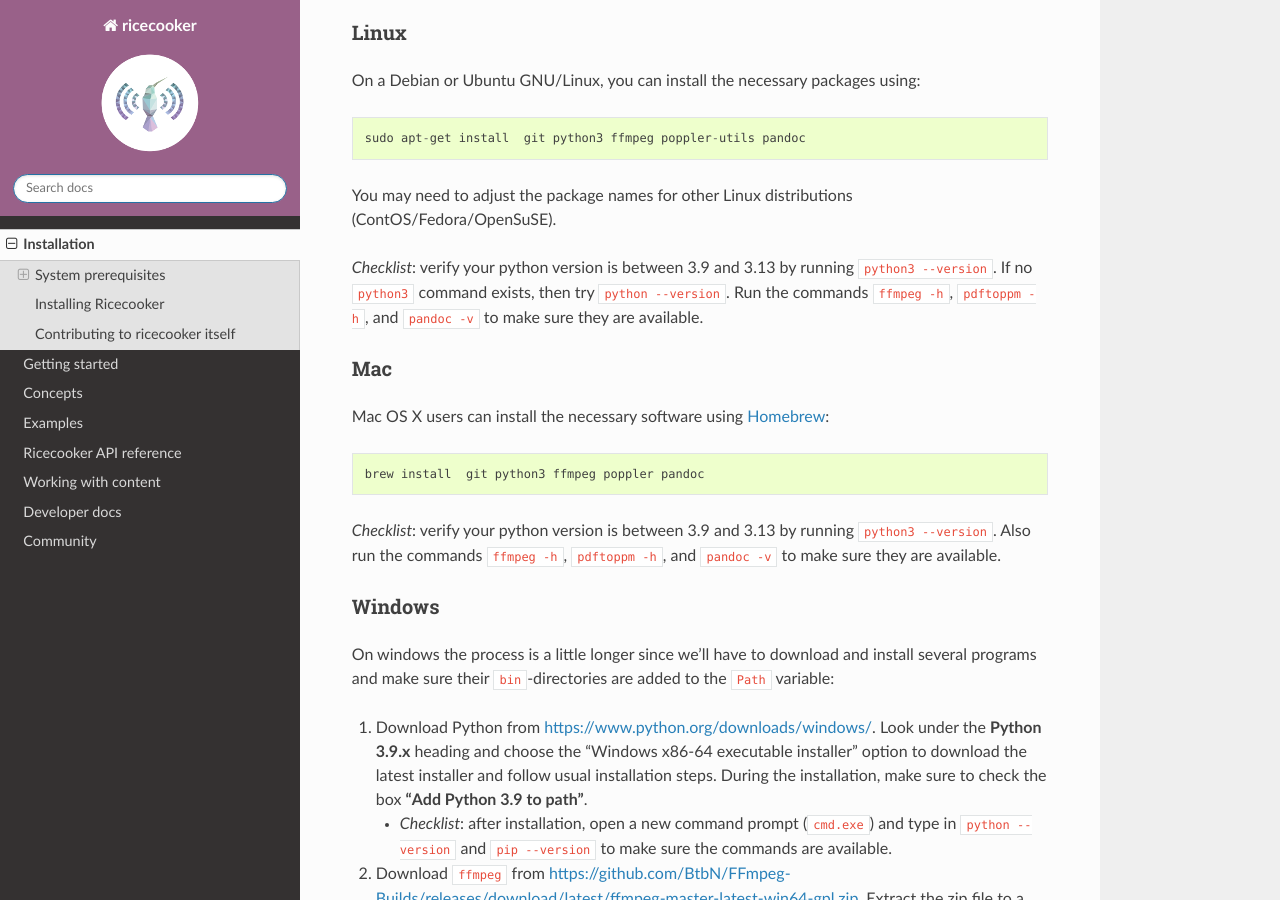
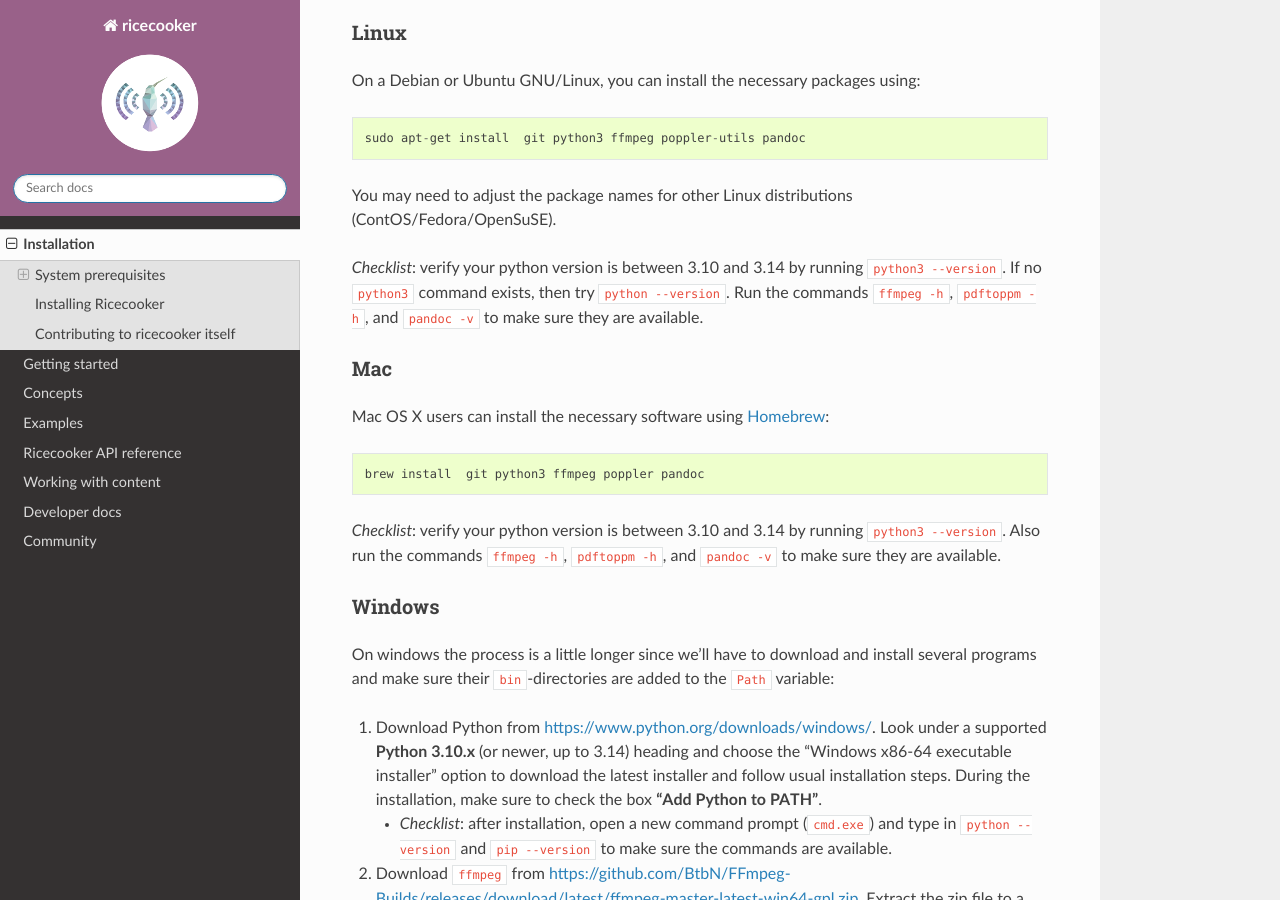
Before and after one commit to learningequality/ricecooker, a Sphinx documentation site: the page built from docs/installation.md, in a window 1280 px wide and 900 px high, scrolled down 614 px. Built offline with Sphinx 7.4.7 and the Read the Docs theme 3.1.0, drawn with Linux system fonts in a browser that asks for light colours; some of the changed text lies outside the part shown.

Commit message:
Drop Python 3.9, add Python 3.14
Raise the supported floor to 3.10 and the ceiling to 3.14 across
packaging metadata, CI, the runtime guard, and user-facing docs.
Also remove a dead Python 2/3 shim in thumbscropping.py.

- pyproject.toml: requires-python ">=3.10, <3.15"; classifiers 3.10-3.14
- pythontest.yml: matrix ['3.10'..'3.14']
- ricecooker/__init__.py: guard rejects < (3, 10, 0)
- utils/thumbscropping.py: drop PY2/PY3 branch, inline str checks
- docs/installation.md, CONTRIBUTING.md: name 3.10-3.14

Closes #719

Co-Authored-By: Claude Opus 4.8 (1M context) <noreply@anthropic.com>

```diff
--- a/docs/installation.md
+++ b/docs/installation.md
@@ -4,7 +4,7 @@ Installation
 Ricecooker chef scripts are typically developed inside their own project, managed
 with [`uv`](https://docs.astral.sh/uv/). Add `ricecooker` as a dependency in your
 chef project's `pyproject.toml` and run `uv sync` to install it and its Python
-dependencies. You'll need Python 3.9-3.13 (matching `ricecooker`'s supported
+dependencies. You'll need Python 3.10-3.14 (matching `ricecooker`'s supported
 range), as well as some software for file conversions: `ffmpeg` and `poppler` for
 media, and `pandoc` for converting documents (`.docx`, `.odt`, `.rtf`, `.md`) to KPUB.
 
@@ -30,7 +30,7 @@ On a Debian or Ubuntu GNU/Linux, you can install the necessary packages using:
 
 You may need to adjust the package names for other Linux distributions (ContOS/Fedora/OpenSuSE).
 
-*Checklist*: verify your python version is between 3.9 and 3.13 by running `python3 --version`.
+*Checklist*: verify your python version is between 3.10 and 3.14 by running `python3 --version`.
 If no `python3` command exists, then try `python --version`.
 Run the commands `ffmpeg -h`, `pdftoppm -h`, and `pandoc -v` to make sure they are available.
 
@@ -40,7 +40,7 @@ Mac OS X users can install the necessary software using [Homebrew](https://brew.
 
     brew install  git python3 ffmpeg poppler pandoc
 
-*Checklist*: verify your python version is between 3.9 and 3.13 by running `python3 --version`.
+*Checklist*: verify your python version is between 3.10 and 3.14 by running `python3 --version`.
 Also run the commands `ffmpeg -h`, `pdftoppm -h`, and `pandoc -v` to make sure they are available.
 
 
@@ -50,9 +50,9 @@ On windows the process is a little longer since we'll have to download and insta
 several programs and make sure their `bin`-directories are added to the `Path` variable:
 
 1. Download Python from [https://www.python.org/downloads/windows/](https://www.python.org/downloads/windows/).
-   Look under the **Python 3.9.x** heading and choose the "Windows x86-64 executable installer"
+   Look under a supported **Python 3.10.x** (or newer, up to 3.14) heading and choose the "Windows x86-64 executable installer"
    option to download the latest installer and follow usual installation steps.
-   During the installation, make sure to check the box **"Add Python 3.9 to path"**.
+   During the installation, make sure to check the box **"Add Python to PATH"**.
      - *Checklist*: after installation, open a new command prompt (`cmd.exe`) and
        type in `python --version` and `pip --version` to make sure the commands are available.
 2. Download `ffmpeg` from [https://github.com/BtbN/FFmpeg-Builds/releases/download/latest/ffmpeg-master-latest-win64-gpl.zip](https://github.com/BtbN/FFmpeg-Builds/releases/download/latest/ffmpeg-master-latest-win64-gpl.zip).
--- a/pyproject.toml
+++ b/pyproject.toml
@@ -11,16 +11,16 @@ authors = [
 license = "MIT"
 readme = "README.md"
 keywords = ["ricecooker"]
-requires-python = ">=3.9, <3.14"
+requires-python = ">=3.10, <3.15"
 dynamic = ["version"]
 classifiers = [
     "Intended Audience :: Developers",
     "Development Status :: 5 - Production/Stable",
-    "Programming Language :: Python :: 3.9",
     "Programming Language :: Python :: 3.10",
     "Programming Language :: Python :: 3.11",
     "Programming Language :: Python :: 3.12",
     "Programming Language :: Python :: 3.13",
+    "Programming Language :: Python :: 3.14",
     "Natural Language :: English",
     "Topic :: Education",
 ]
--- a/ricecooker/__init__.py
+++ b/ricecooker/__init__.py
@@ -13,5 +13,5 @@ try:
 except PackageNotFoundError:
     __version__ = "0.0.0.dev0"
 
-if sys.version_info < (3, 9, 0):
-    raise RuntimeError("Ricecooker only supports Python 3.9+")
+if sys.version_info < (3, 10, 0):
+    raise RuntimeError("Ricecooker only supports Python 3.10+")
```
Also changed, not shown: CONTRIBUTING.md (+2 -2 lines), 3 other files.
